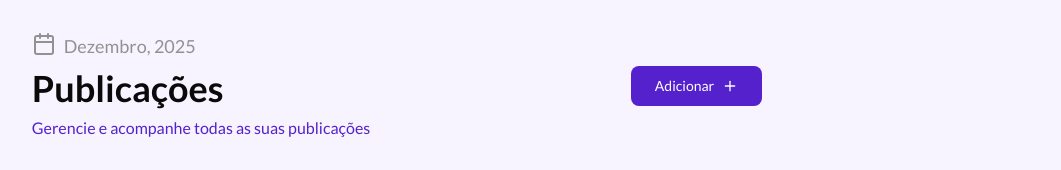
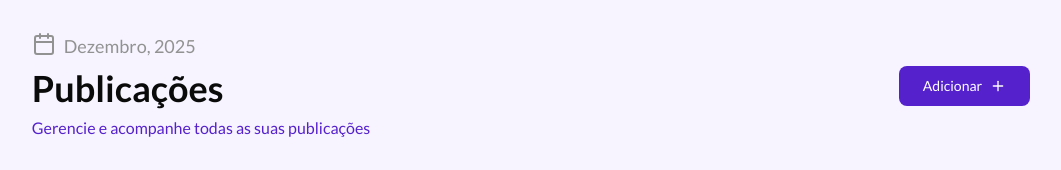
Before and after one commit to DominiAcco/MakerNews, a Next.js app: page /admin/dashboard in a window 1280 px wide. Shown: the top 170 px of the page, without its empty margins (109-1170 px from the left). Built offline with nearby package versions, Linux system fonts and the light colour scheme; no server answers; the database is empty.

Commit message:
Arrumando botão adicionar

```diff
--- a/app/admin/dashboard/page.tsx
+++ b/app/admin/dashboard/page.tsx
@@ -132,10 +132,10 @@
                         </p>
                     </div>
 
-                    <div className="flex flex-col sm:flex-row items-stretch sm:items-center gap-4 lg:w-[40%]">
+                    <div className="flex flex-col sm:flex-row items-stretch sm:items-center">
                         <Dialog open={isDialogOpen} onOpenChange={setIsDialogOpen}>
                             <DialogTrigger asChild>
-                                <Button className="w-full sm:w-auto" variant="purple" size="lg">
+                                <Button className="w-full" variant="purple" size="lg">
                                     Adicionar
                                     <Plus />
                                 </Button>
```
